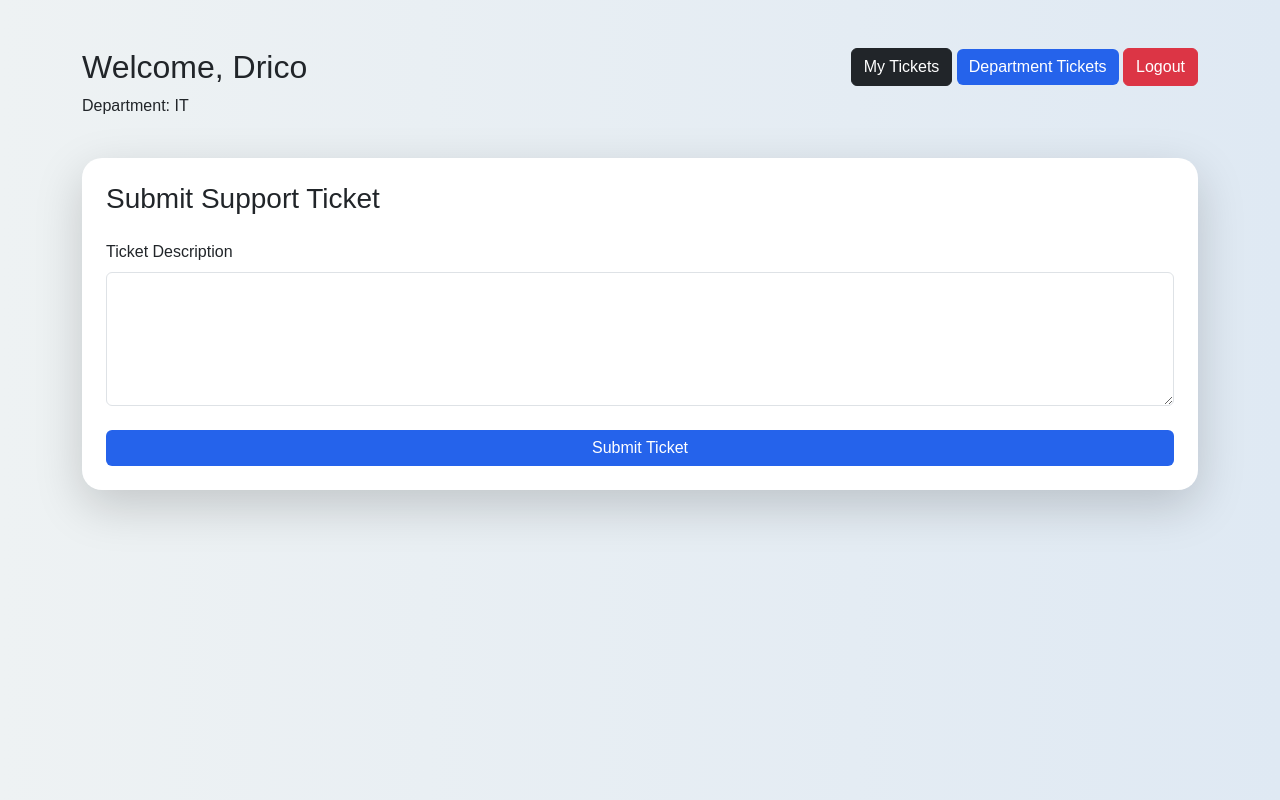
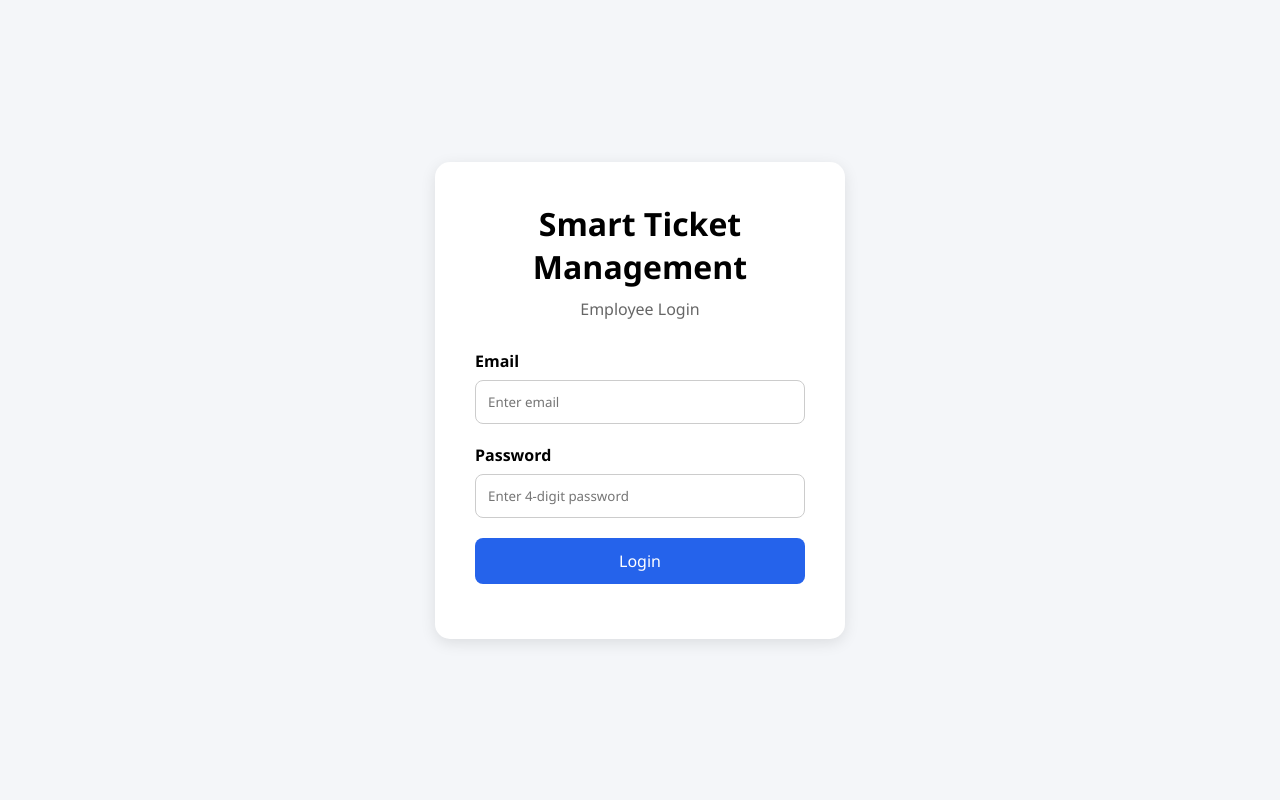
Before and after one commit to Serero-Codes/Smart-Ticket-Management, a Flask app: page / in a window 1280 px wide. Run offline with Flask 3, Linux system fonts and the light colour scheme; a user stored in the database is signed in; parts of the project's set-up code (start-up, migrations or seed data) failed here and were passed over.

Commit message:
recent changes

```diff
--- a/app.py
+++ b/app.py
@@ -1,7 +1,9 @@
-from flask import Flask, render_template, request, redirect, session, flash
+from flask import Flask, render_template, request, redirect, session, flash, jsonify
 import sqlite3
 from datetime import datetime
 from werkzeug.security import generate_password_hash, check_password_hash
+from DB.queries import authenticate_user
+from classifier import classify_ticket
 
 from classifier import classify_ticket
 
@@ -49,6 +51,40 @@ def init_db():
 
 
 init_db()
+
+
+@app.route('/')
+def home():
+    return render_template('login.html')
+
+@app.route('/login', methods=['POST'])
+def login():
+    data = request.get_json()
+    email = data.get('email')
+    password = data.get('password')
+
+    print("REQUEST:", data)
+
+    user = authenticate_user(email, password)
+
+    print("AUTH RESULT:", user)
+
+    if user:
+        return jsonify({
+            "success": True,
+            "employee_id": user["employee_id"],
+            "name": user["first_name"],
+            "redirect": "/index"
+        })
+
+    return jsonify({
+        "success": False,
+        "message": "Invalid email or password"
+    }), 401
+
+@app.route('/index')
+def index():
+    return render_template('index.html')
 
 
 # =========================
@@ -123,38 +159,38 @@ def register():
 # LOGIN
 # =========================
 
-@app.route("/login", methods=["GET", "POST"])
-def login():
+# @app.route("/login", methods=["GET", "POST"])
+# def login():
 
-    if request.method == "POST":
+#     if request.method == "POST":
 
-        username = request.form["username"]
-        password = request.form["password"]
+#         username = request.form["username"]
+#         password = request.form["password"]
 
-        conn = sqlite3.connect(DATABASE)
-        cursor = conn.cursor()
+#         conn = sqlite3.connect(DATABASE)
+#         cursor = conn.cursor()
 
-        cursor.execute("""
-            SELECT * FROM users
-            WHERE username = ?
-        """, (username,))
+#         cursor.execute("""
+#             SELECT * FROM users
+#             WHERE username = ?
+#         """, (username,))
 
-        user = cursor.fetchone()
+#         user = cursor.fetchone()
 
-        conn.close()
+#         conn.close()
 
-        if user and check_password_hash(user[2], password):
+#         if user and check_password_hash(user[2], password):
 
-            session["user_id"] = user[0]
-            session["username"] = user[1]
-            session["department"] = user[3]
-            session["role"] = user[4]
+#             session["user_id"] = user[0]
+#             session["username"] = user[1]
+#             session["department"] = user[3]
+#             session["role"] = user[4]
 
-            return redirect("/")
+#             return redirect("/")
 
-        flash("Invalid credentials.")
+#         flash("Invalid credentials.")
 
-    return render_template("login.html")
+#     return render_template("login.html")
 
 
 # =========================
@@ -173,15 +209,15 @@ def logout():
 # HOME PAGE
 # =========================
 
-@app.route("/")
-@login_required
-def home():
+# @app.route("/")
+# # @login_required
+# def home():
 
-    return render_template(
-        "index.html",
-        username=session["username"],
-        department=session["department"]
-    )
+#     return render_template(
+#         "index.html",
+#         username=session["username"],
+#         department=session["department"]
+#     )
 
 
 # =========================
--- a/templates/login.html
+++ b/templates/login.html
@@ -3,56 +3,208 @@
 <head>
     <meta charset="UTF-8">
     <meta name="viewport" content="width=device-width, initial-scale=1.0">
-    <title>Login</title>
+    <title>Smart Ticket Management - Login</title>
 
-    <link href="https://cdn.jsdelivr.net/npm/bootstrap@5.3.3/dist/css/bootstrap.min.css" rel="stylesheet">
-    <link rel="stylesheet" href="{{ url_for('static', filename='style.css') }}">
+    <style>
+        *{
+            margin:0;
+            padding:0;
+            box-sizing:border-box;
+            font-family:Segoe UI, sans-serif;
+        }
+
+        body{
+            min-height:100vh;
+            display:flex;
+            justify-content:center;
+            align-items:center;
+            background:#f4f6f9;
+        }
+
+        .login-container{
+            width:100%;
+            max-width:450px;
+            padding:20px;
+        }
+
+        .login-card{
+            background:white;
+            padding:40px;
+            border-radius:15px;
+            box-shadow:0 4px 15px rgba(0,0,0,0.1);
+        }
+
+        .login-card h1{
+            text-align:center;
+            margin-bottom:10px;
+        }
+
+        .subtitle{
+            text-align:center;
+            color:#666;
+            margin-bottom:30px;
+        }
+
+        .input-group{
+            margin-bottom:20px;
+        }
+
+        .input-group label{
+            display:block;
+            margin-bottom:8px;
+            font-weight:600;
+        }
+
+        .input-group input{
+            width:100%;
+            padding:12px;
+            border:1px solid #ccc;
+            border-radius:8px;
+        }
+
+        .login-btn{
+            width:100%;
+            padding:12px;
+            border:none;
+            border-radius:8px;
+            background:#2563eb;
+            color:white;
+            cursor:pointer;
+            font-size:16px;
+        }
+
+        .login-btn:hover{
+            background:#1d4ed8;
+        }
+
+        #message{
+            text-align:center;
+            margin-top:15px;
+            font-weight:bold;
+        }
+
+        .success{
+            color:green;
+        }
+
+        .error{
+            color:red;
+        }
+    </style>
 </head>
 <body>
 
-<div class="container mt-5">
+<div class="login-container">
+    <div class="login-card">
 
-    <div class="card shadow-lg p-4 mx-auto" style="max-width: 500px;">
+        <h1>Smart Ticket Management</h1>
+        <p class="subtitle">Employee Login</p>
 
-        <h2 class="mb-4 text-center">Login</h2>
+        <form id="loginForm">
 
-        {% with messages = get_flashed_messages() %}
-            {% if messages %}
-                {% for message in messages %}
-                    <div class="alert alert-warning">
-                        {{ message }}
-                    </div>
-                {% endfor %}
-            {% endif %}
-        {% endwith %}
-
-        <form method="POST">
-
-            <div class="mb-3">
-                <label>Username</label>
-                <input type="text" name="username" class="form-control" required>
+            <div class="input-group">
+                <label>Email</label>
+                <input
+                    type="email"
+                    id="email"
+                    placeholder="Enter email"
+                    required
+                >
             </div>
 
-            <div class="mb-4">
+            <div class="input-group">
                 <label>Password</label>
-                <input type="password" name="password" class="form-control" required>
+                <input
+                    type="password"
+                    id="password"
+                    placeholder="Enter 4-digit password"
+                    maxlength="4"
+                    required
+                >
             </div>
 
-            <button class="btn btn-primary w-100">
+            <button type="submit" class="login-btn">
                 Login
             </button>
 
+            <p id="message"></p>
+
         </form>
 
-        <div class="text-center mt-3">
-            <a href="/register">
-                Create Account
-            </a>
-        </div>
+    </div>
+</div>
 
-    </div>
+<script>
 
-</div>
+document.addEventListener("DOMContentLoaded", () => {
+
+    const loginForm = document.getElementById("loginForm");
+    const message = document.getElementById("message");
+
+    loginForm.addEventListener("submit", async (e) => {
+
+        e.preventDefault();
+
+        const email = document.getElementById("email").value.trim();
+        const password = document.getElementById("password").value.trim();
+
+        if (!email || !password) {
+            message.className = "error";
+            message.textContent = "Please complete all fields";
+            return;
+        }
+
+        try {
+
+            const response = await fetch("/login", {
+                method: "POST",
+                headers: {
+                    "Content-Type": "application/json"
+                },
+                body: JSON.stringify({
+                    email: email,
+                    password: password
+                })
+            });
+
+            const result = await response.json();
+
+            if (response.ok && result.success) {
+
+                message.className = "success";
+                message.textContent = "Login successful";
+
+                // Store logged in user
+                localStorage.setItem(
+                    "currentUser",
+                    JSON.stringify(result)
+                );
+
+                setTimeout(() => {
+                    window.location.href = "/index";
+                }, 1000);
+
+            } else {
+
+                message.className = "error";
+                message.textContent =
+                    result.message || "Invalid email or password";
+            }
+
+        } catch (error) {
+
+            console.error(error);
+
+            message.className = "error";
+            message.textContent =
+                "Unable to connect to the server";
+        }
+
+    });
+
+});
+
+</script>
 
 </body>
 </html>
```
Also changed, not shown: DB/connection.py (added, +16 -0 lines), DB/queries.py (added, +38 -0 lines), test_connection.py (added, +17 -0 lines), DB/__init__.py (added), database.db.
